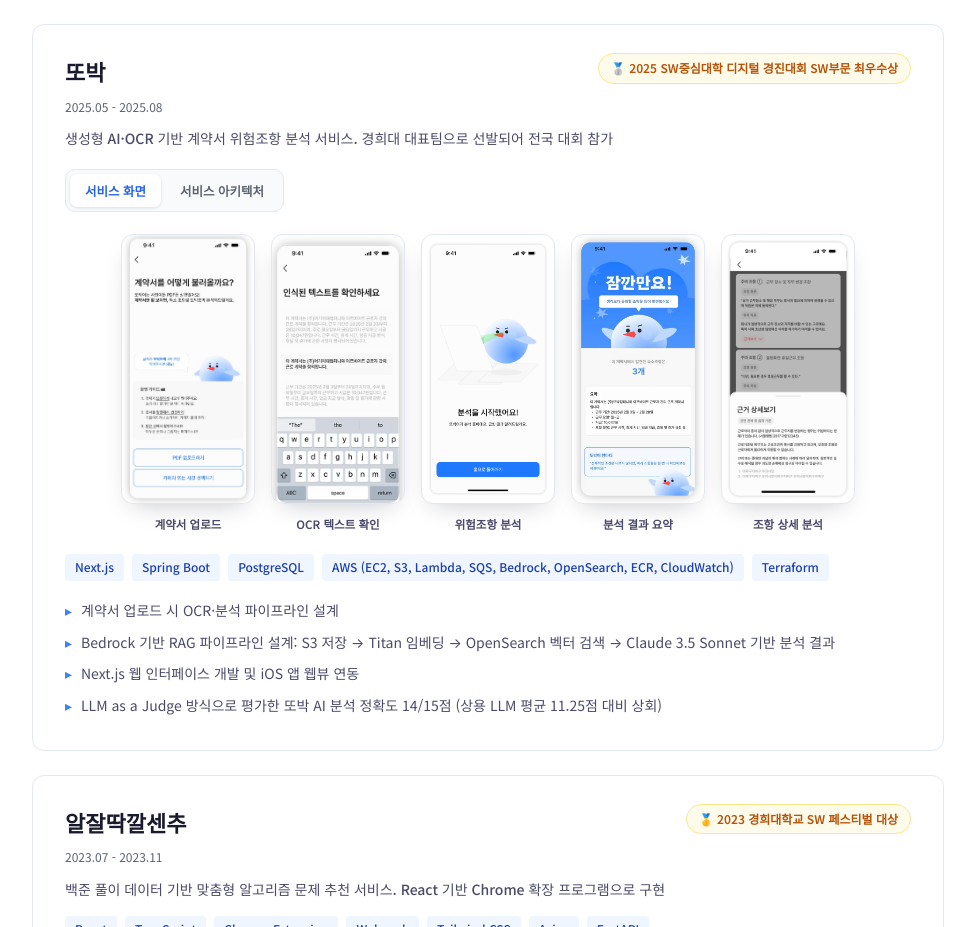
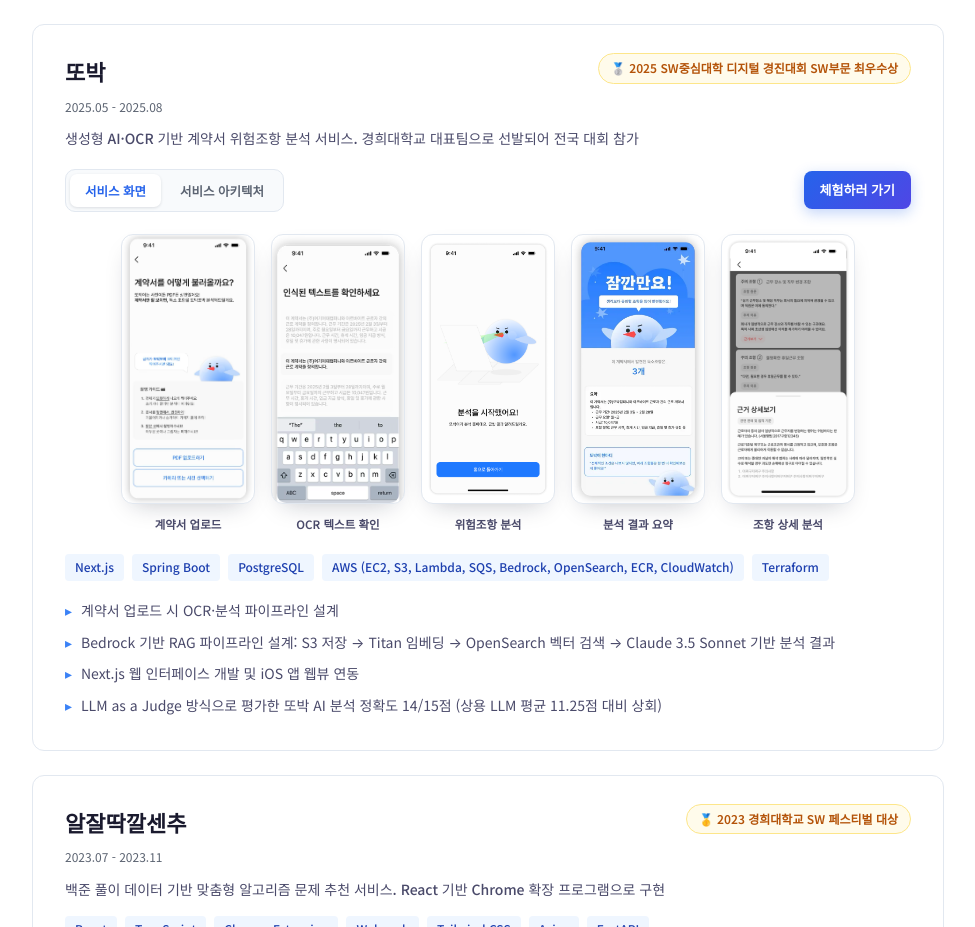
Before and after one commit to qorjiwon/qorjiwon, a plain HTML site: page index.html in a window 1280 px wide. Shown: the part 1960-2887 px from the top of the page, without its empty margins (152-1127 px from the left). Drawn offline with Linux system fonts and the light colour scheme.

Commit message:
portfolio: add Ddobak live demo button and refine school name
- Add a live demo button (KO: '체험하러 가기' / EN: 'Try the demo') to the Ddobak card on both portfolio pages; links to the Vercel frontend and opens in a new tab
- Place the button on the same row as the service screens/architecture tabs, right-aligned, with a blue→indigo gradient and hover interaction
- Refine the Ddobak resume description wording: 경희대 → 경희대학교

Co-Authored-By: Claude Opus 4.8 (1M context) <noreply@anthropic.com>

```diff
--- a/index.html
+++ b/index.html
@@ -529,6 +529,53 @@
       text-wrap: pretty;
     }
 
+    .project-media-bar {
+      display: flex;
+      align-items: center;
+      justify-content: space-between;
+      gap: 12px;
+      flex-wrap: wrap;
+      margin-bottom: 14px;
+    }
+
+    .project-demo-link {
+      position: relative;
+      overflow: hidden;
+      display: inline-flex;
+      align-items: center;
+      gap: 6px;
+      font-size: 13px;
+      font-weight: 600;
+      color: #ffffff;
+      background: linear-gradient(135deg, #2563eb 0%, #4f46e5 100%);
+      border-radius: 8px;
+      padding: 8px 16px;
+      text-decoration: none;
+      box-shadow: 0 4px 14px rgba(37, 99, 235, 0.28);
+      transition: box-shadow 0.25s ease, transform 0.25s ease;
+    }
+
+    .project-demo-link::after {
+      content: '';
+      position: absolute;
+      top: 0;
+      left: -120%;
+      width: 55%;
+      height: 100%;
+      background: linear-gradient(120deg, transparent, rgba(255, 255, 255, 0.35), transparent);
+      transform: skewX(-20deg);
+      transition: left 0.6s ease;
+    }
+
+    .project-demo-link:hover {
+      transform: translateY(-2px);
+      box-shadow: 0 10px 26px rgba(37, 99, 235, 0.42);
+    }
+
+    .project-demo-link:hover::after {
+      left: 130%;
+    }
+
     .project-card ul {
       list-style: none;
       padding: 0;
@@ -581,7 +628,6 @@
       display: inline-flex;
       gap: 4px;
       padding: 4px;
-      margin-bottom: 14px;
       background: var(--bg-section);
       border: 1px solid var(--border);
       border-radius: 10px;
@@ -1400,11 +1446,14 @@
           <span class="project-award-badge">🥈 2025 SW중심대학 디지털 경진대회 SW부문 최우수상</span>
         </div>
         <div class="project-card-period">2025.05 - 2025.08</div>
-        <p class="project-card-desc">생성형 AI·OCR 기반 계약서 위험조항 분석 서비스. 경희대 대표팀으로 선발되어 전국 대회 참가</p>
+        <p class="project-card-desc">생성형 AI·OCR 기반 계약서 위험조항 분석 서비스. 경희대학교 대표팀으로 선발되어 전국 대회 참가</p>
         <div class="project-media">
-          <div class="project-media-tabs" role="tablist">
-            <button type="button" class="media-tab is-active" data-tab="screens">서비스 화면</button>
-            <button type="button" class="media-tab" data-tab="arch">서비스 아키텍처</button>
+          <div class="project-media-bar">
+            <div class="project-media-tabs" role="tablist">
+              <button type="button" class="media-tab is-active" data-tab="screens">서비스 화면</button>
+              <button type="button" class="media-tab" data-tab="arch">서비스 아키텍처</button>
+            </div>
+            <a class="project-demo-link" href="https://ddobak-web.vercel.app/" target="_blank" rel="noopener noreferrer">체험하러 가기</a>
           </div>
           <div class="project-media-panel is-active" data-panel="screens">
             <div class="project-screenshot-grid">
```
Also changed, not shown: index-en.html (+53 -4 lines), resume.html (+1 -1 lines).
